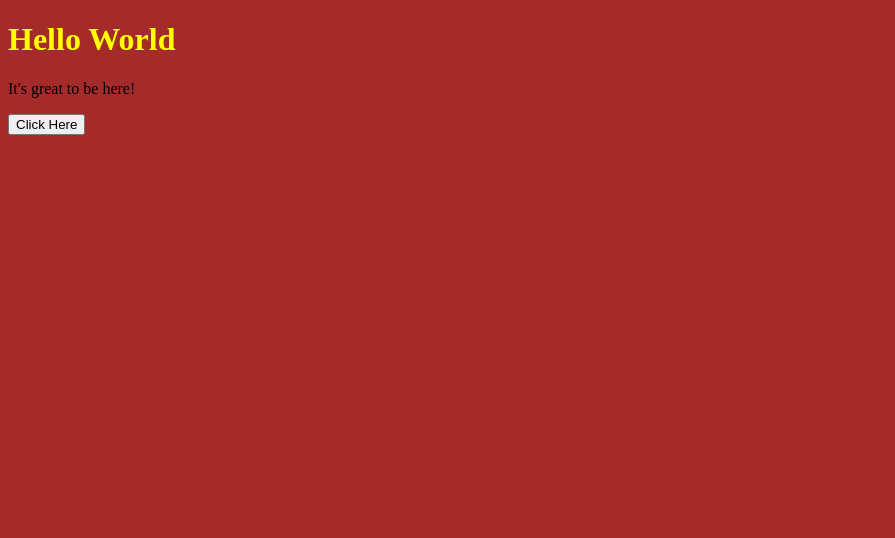
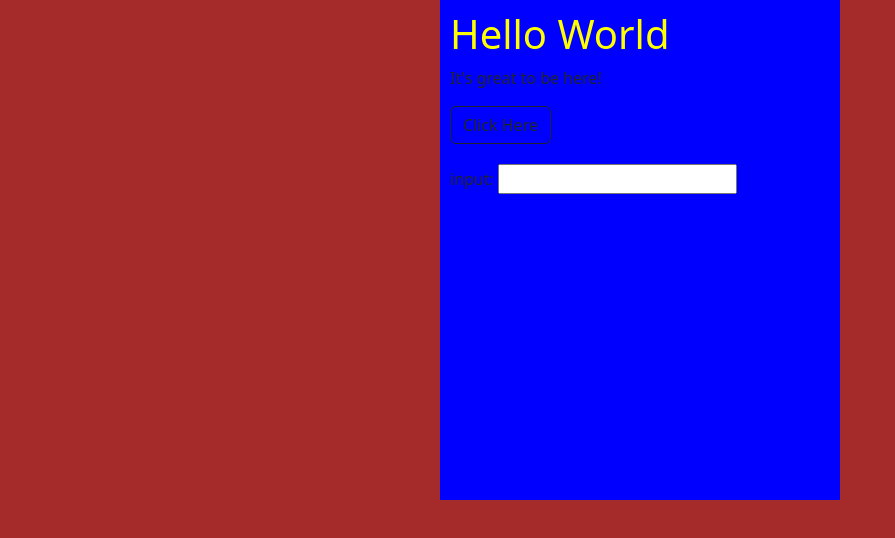
Before and after one commit to kilted2000/reacttest, a React app: page / in a window 1280 px wide. Shown: the top 538 px of the page, without its empty margins (0-895 px from the left). Built offline with nearby package versions, Linux system fonts and the light colour scheme.

Commit message:
add input and bootstrap

```diff
--- a/App.js
+++ b/App.js
@@ -2,19 +2,12 @@
 
 
 import React from 'react';
-
+import Welcome from './components/Welcome';
 
 
 const App = () => {
-  const clicky = ()=>{
-    alert("Cait a bheil thu?");
-  }
    return (
-    <>
-<h1 style={{color:"yellow"}}>Hello World</h1>
-<p>It's great to be here!</p>
-<button onClick={clicky}>Click Here</button>
-  </>
+      <Welcome />
    );
 };
 
--- /dev/null
+++ b/components/Welcome.js
@@ -0,0 +1,23 @@
+import React from 'react';
+
+
+const Welcome = () =>{
+const clicky = ()=>{
+    alert("Cait a bheil thu?");
+  }
+  return(
+<>
+<div style={{ height: '500px', width:'400px',margin:'auto',backgroundColor: "blue", padding:'10px'}}>
+<h1 style={{color:"yellow"}}>Hello World</h1>
+<p>It's great to be here!</p>
+<button className="btn btn-outline-dark" onClick={clicky}>Click Here</button>
+<form style={{marginTop:'20px'}}>
+    input: <input type="text" name="name" />
+</form>
+</div>
+</>
+    );
+    };
+
+
+export default Welcome;
--- a/public/index.html
+++ b/public/index.html
@@ -5,6 +5,7 @@
     <meta http-equiv="X-UA-Compatible" content="IE=edge">
     <meta name="viewport" content="width=device-width, initial-scale=1.0">
     <title>React Testing App</title>
+    <link href="https://cdn.jsdelivr.net/npm/bootstrap@5.2.3/dist/css/bootstrap.min.css" rel="stylesheet" integrity="sha384-rbsA2VBKQhggwzxH7pPCaAqO46MgnOM80zW1RWuH61DGLwZJEdK2Kadq2F9CUG65" crossorigin="anonymous">
     <link rel="stylesheet" href="styles.css">
 </head>
 <body>
@@ -14,5 +15,6 @@
 
 
 <script src="index.js"></script>
+<script src="https://cdn.jsdelivr.net/npm/bootstrap@5.2.3/dist/js/bootstrap.bundle.min.js" integrity="sha384-kenU1KFdBIe4zVF0s0G1M5b4hcpxyD9F7jL+jjXkk+Q2h455rYXK/7HAuoJl+0I4" crossorigin="anonymous"></script>
 </body>
 </html>
```
